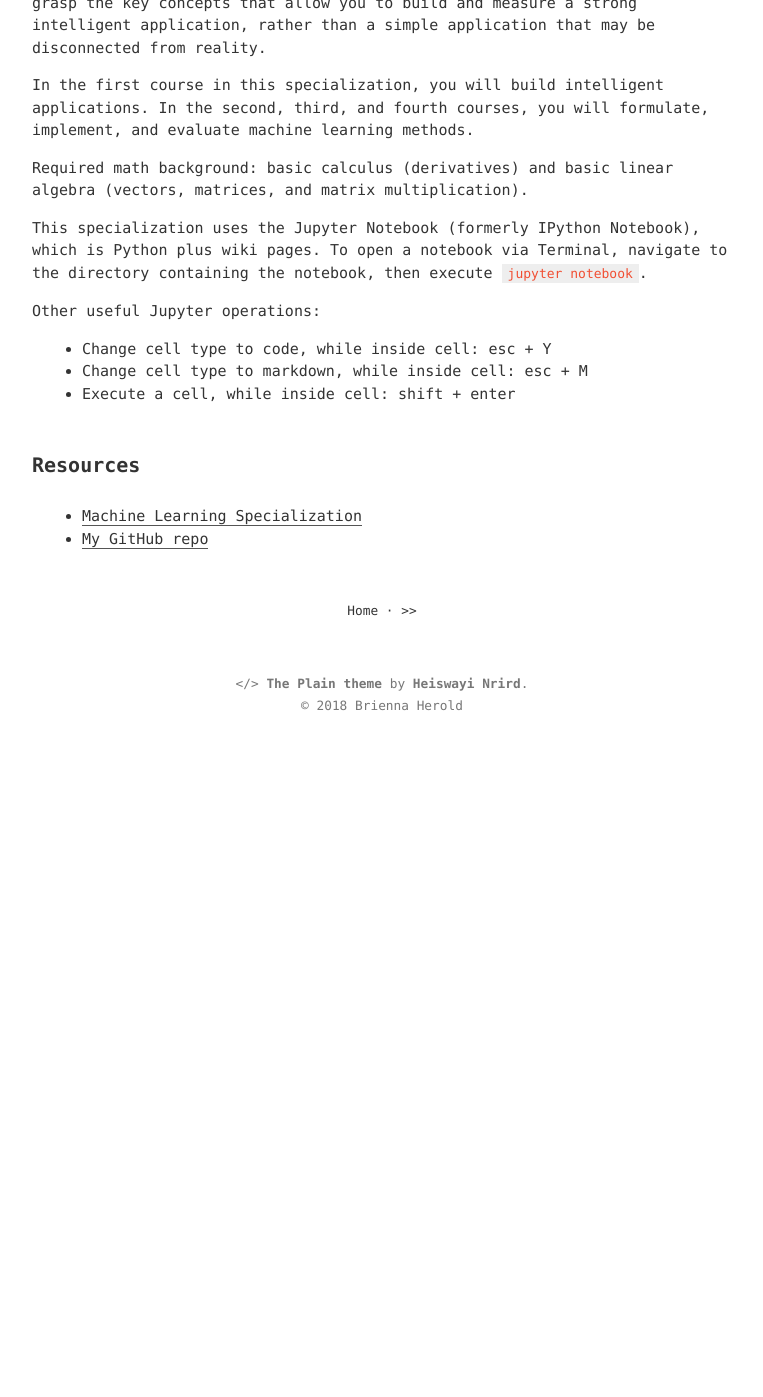
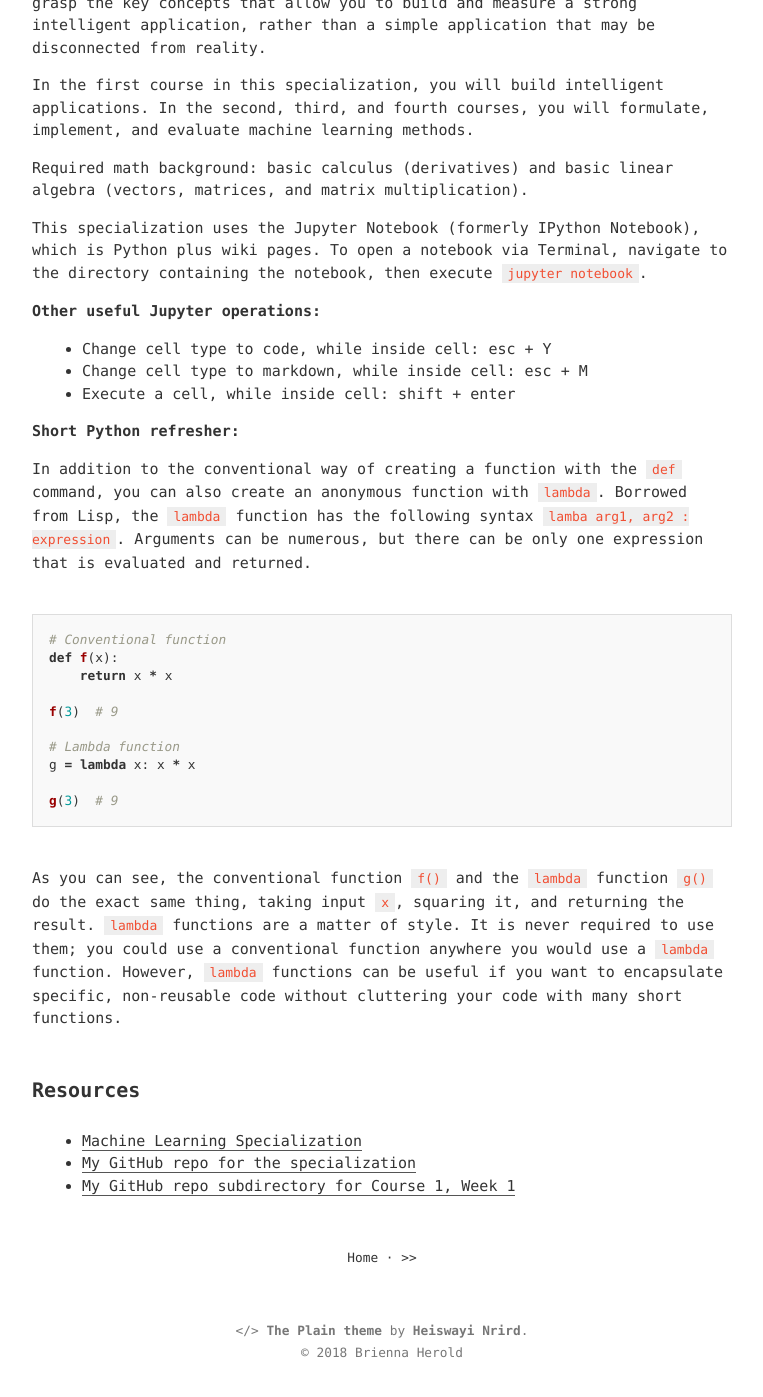
Before and after one commit to brienna/brienna.github.io, a Jekyll site: the page built from _posts/2018-05-10-machine-learning-course1-week1.md, in a window 1280 px wide and 1400 px high, scrolled down 837 px. Shown: the top 1397 px of the window, without its empty margins (258-1021 px from the left). Built offline with Jekyll 4.4.1, drawn with Linux system fonts in a browser that asks for light colours; comment, search, counter and statistics services are not loaded; before the commit the page ends 1590 px from its top, so only the background shows below that.

Commit message:
Update notes

````diff
--- a/_posts/2018-05-10-machine-learning-course1-week1.md
+++ b/_posts/2018-05-10-machine-learning-course1-week1.md
@@ -17,13 +17,33 @@ Required math background: basic calculus (derivatives) and basic linear algebra
 
 This specialization uses the Jupyter Notebook (formerly IPython Notebook), which is Python plus wiki pages. To open a notebook via Terminal, navigate to the directory containing the notebook, then execute `jupyter notebook`.
 
-Other useful Jupyter operations:
+**Other useful Jupyter operations:**
 
 - Change cell type to code, while inside cell: esc + Y
 - Change cell type to markdown, while inside cell: esc + M
 - Execute a cell, while inside cell: shift + enter
 
+**Short Python refresher:**
+
+In addition to the conventional way of creating a function with the `def` command, you can also create an anonymous function with `lambda`. Borrowed from Lisp, the `lambda` function has the following syntax `lamba arg1, arg2 : expression`. Arguments can be numerous, but there can be only one expression that is evaluated and returned.
+
+```python
+# Conventional function
+def f(x):
+    return x * x
+
+f(3)  # 9
+
+# Lambda function
+g = lambda x: x * x
+
+g(3)  # 9
+```
+
+As you can see, the conventional function `f()` and the `lambda` function `g()` do the exact same thing, taking input `x`, squaring it, and returning the result. `lambda` functions are a matter of style. It is never required to use them; you could use a conventional function anywhere you would use a `lambda` function. However, `lambda` functions can be useful if you want to encapsulate specific, non-reusable code without cluttering your code with many short functions.
+
 ### Resources
 
 - [Machine Learning Specialization](https://www.coursera.org/specializations/machine-learning)
-- [My GitHub repo](https://github.com/briennakh/machine-learning)
+- [My GitHub repo for the specialization](https://github.com/briennakh/machine-learning)
+- [My GitHub repo subdirectory for Course 1, Week 1](https://github.com/briennakh/machine-learning/tree/master/1.%20Machine%20learning%20foundations%20-%20A%20case%20study%20approach/Week%201%2C%20Welcome)
````
